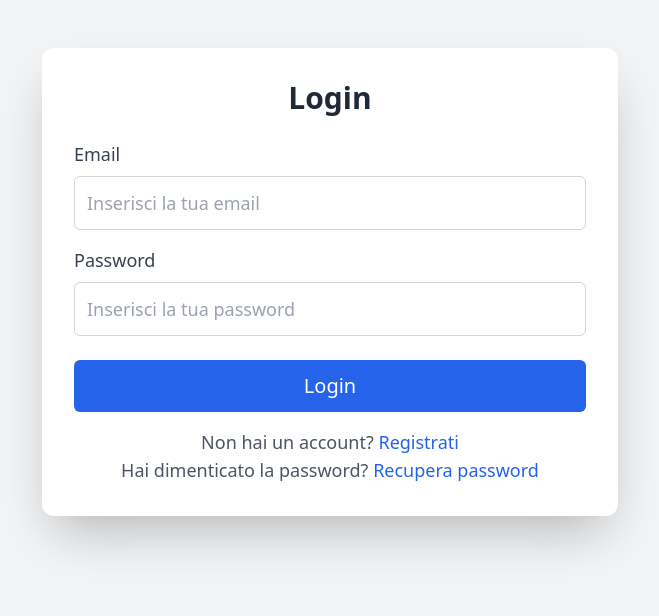
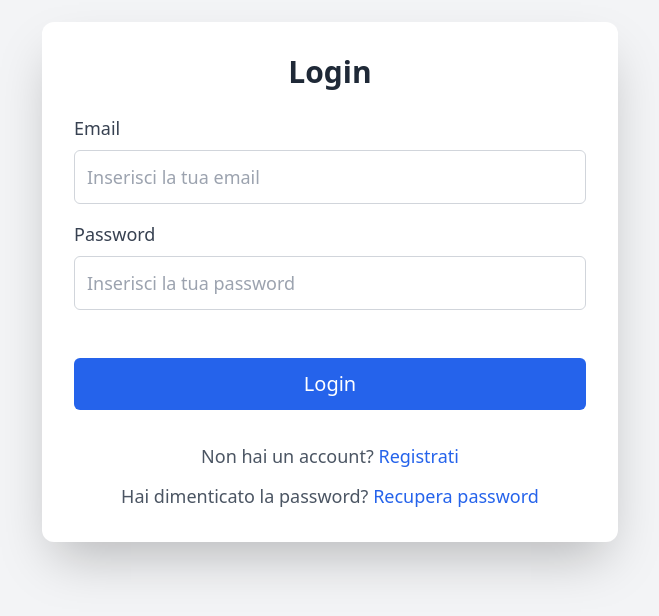
Before and after one commit to arash-96/farmacisti_finder, a React (Vite) app in the folder frontend/: page /login_email in a window 1280 px wide. Shown: the part 138-754 px from the top of the page, without its empty margins (310-969 px from the left). Built offline with nearby package versions, Linux system fonts and the light colour scheme; the HTML template or start-up script is replaced by a standard one.

Commit message:
improved styling

```diff
--- a/frontend/src/components/LoginWithEmailForm.jsx
+++ b/frontend/src/components/LoginWithEmailForm.jsx
@@ -79,19 +79,19 @@ function Form({ route, method }) {
         {loading && <LoadingIndicator />}
 
         <button
-          className="w-full p-3 bg-blue-600 text-white rounded-md hover:bg-blue-700 transition duration-200 ease-in-out text-xl"
+          className="w-full p-3 mt-6 bg-blue-600 text-white rounded-md hover:bg-blue-700 transition duration-200 ease-in-out text-xl"
           type="submit"
         >
           {method === "login" ? "Login" : "Register"}
         </button>
 
-        <p className="mt-4 text-lg text-gray-600">
+        <p className="mt-8 text-lg text-gray-600">
           Non hai un account?{" "}
           <Link to="/register" className="text-blue-600 hover:underline">
             Registrati
           </Link>
         </p>
-        <p className="text-lg text-gray-600">
+        <p className="text-lg text-gray-600 mt-3">
           Hai dimenticato la password?{" "}
           <Link to="/forgot-password" className="text-blue-600 hover:underline">
             Recupera password
--- a/frontend/src/components/SectionCard.jsx
+++ b/frontend/src/components/SectionCard.jsx
@@ -7,7 +7,7 @@ const SectionCard = ({ title, buttonText, setModal, onClick }) => {
   };
 
   return (
-    <div className="bg-white rounded-[15px] shadow-lg p-6 m-4 text-center w-[calc(45%-30px)] transition-transform duration-300 ease-in-out hover:-translate-y-2 hover:shadow-xl">
+    <div className="bg-white rounded-[15px] shadow-lg p-6 m-4 text-center w-[calc(35%-30px)] transition-transform duration-300 ease-in-out hover:-translate-y-2 hover:shadow-xl">
       <h3 className="text-2xl font-semibold text-blue-600 mb-4">{title}</h3>
       <button
         className="bg-blue-600 text-white px-5 py-3 rounded-lg text-lg transition-colors duration-300 hover:bg-blue-800"
```
